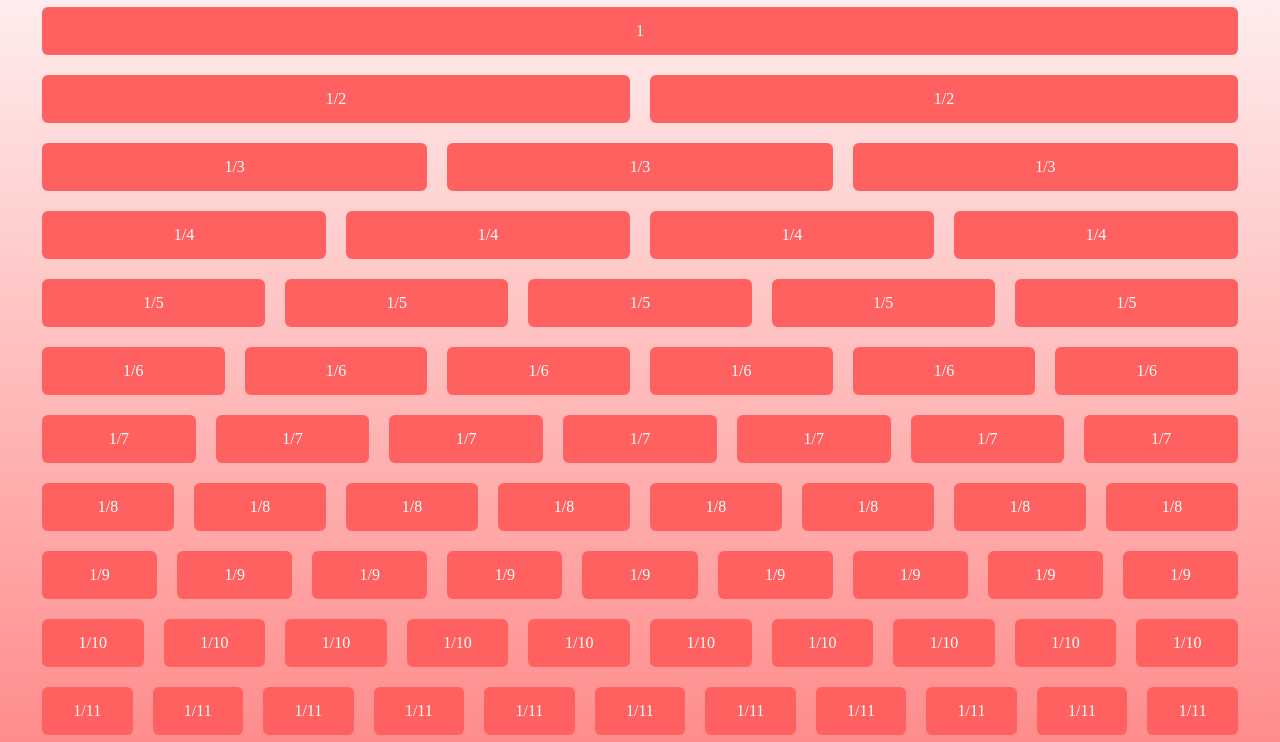
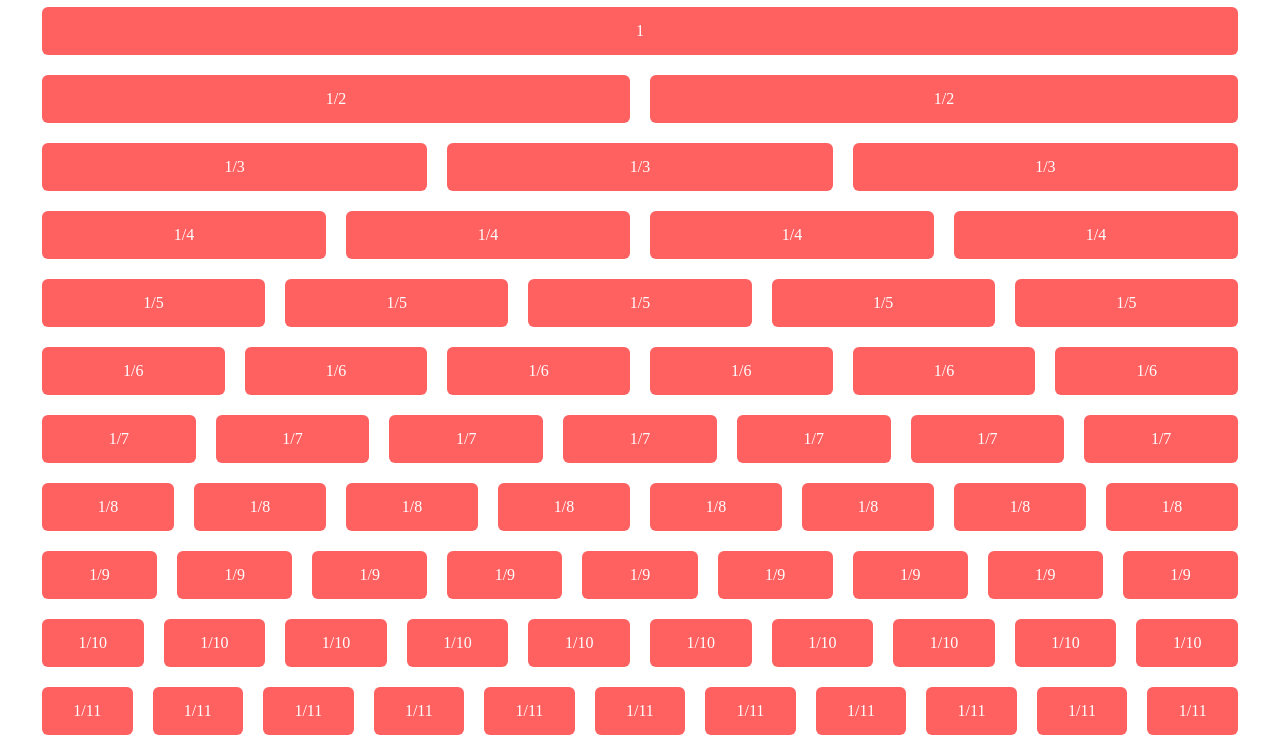
Before and after one commit to dope/lemonade, a plain HTML site: page index.html in a window 1280 px wide. Shown: the part 142-884 px from the top of the page. Drawn offline with Linux system fonts and the light colour scheme.

Commit message:
updated bg

```diff
--- a/css/styles.css
+++ b/css/styles.css
@@ -5,11 +5,7 @@
 }
 
 body {
-   background-image: -webkit-gradient(linear, 0% 0%, 0% 100%, from(#ffffff), to(#ff6060));
-   background-image: -webkit-linear-gradient(top, #ffffff, #ff6060);
-   background-image:    -moz-linear-gradient(top, #ffffff, #ff6060);
-   background-image:     -ms-linear-gradient(top, #ffffff, #ff6060);
-   background-image:      -o-linear-gradient(top, #ffffff, #ff6060);
+  background: #fff;
 }
 
 h1 {
```
